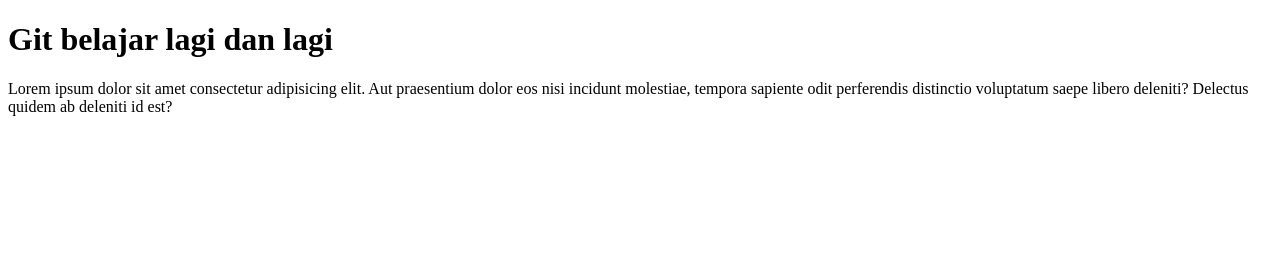
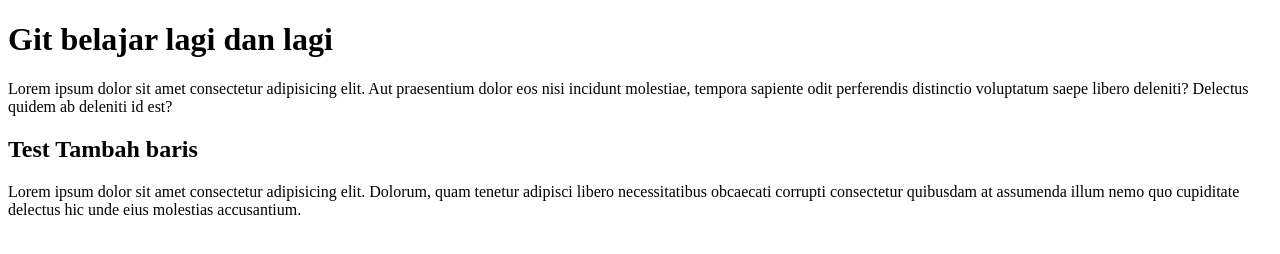
Before and after one commit to agungharyanto/belajar-remote2, a plain HTML site: page index.html in a window 1280 px wide. Drawn offline with Linux system fonts and the light colour scheme.

Commit message:
Tambah baris h2+p

```diff
--- a/index.html
+++ b/index.html
@@ -12,6 +12,12 @@
     <p>Lorem ipsum dolor sit amet consectetur adipisicing elit. Aut praesentium dolor eos nisi incidunt molestiae,
         tempora sapiente odit perferendis distinctio voluptatum saepe libero deleniti? Delectus quidem ab deleniti id
         est?</p>
+    <h2>Test Tambah baris</h2>
+    <p>
+        Lorem ipsum dolor sit amet consectetur adipisicing elit. Dolorum, quam tenetur adipisci libero necessitatibus
+        obcaecati corrupti consectetur quibusdam at assumenda illum nemo quo cupiditate delectus hic unde eius molestias
+        accusantium.
+    </p>
 </body>
 
 </html>
```
